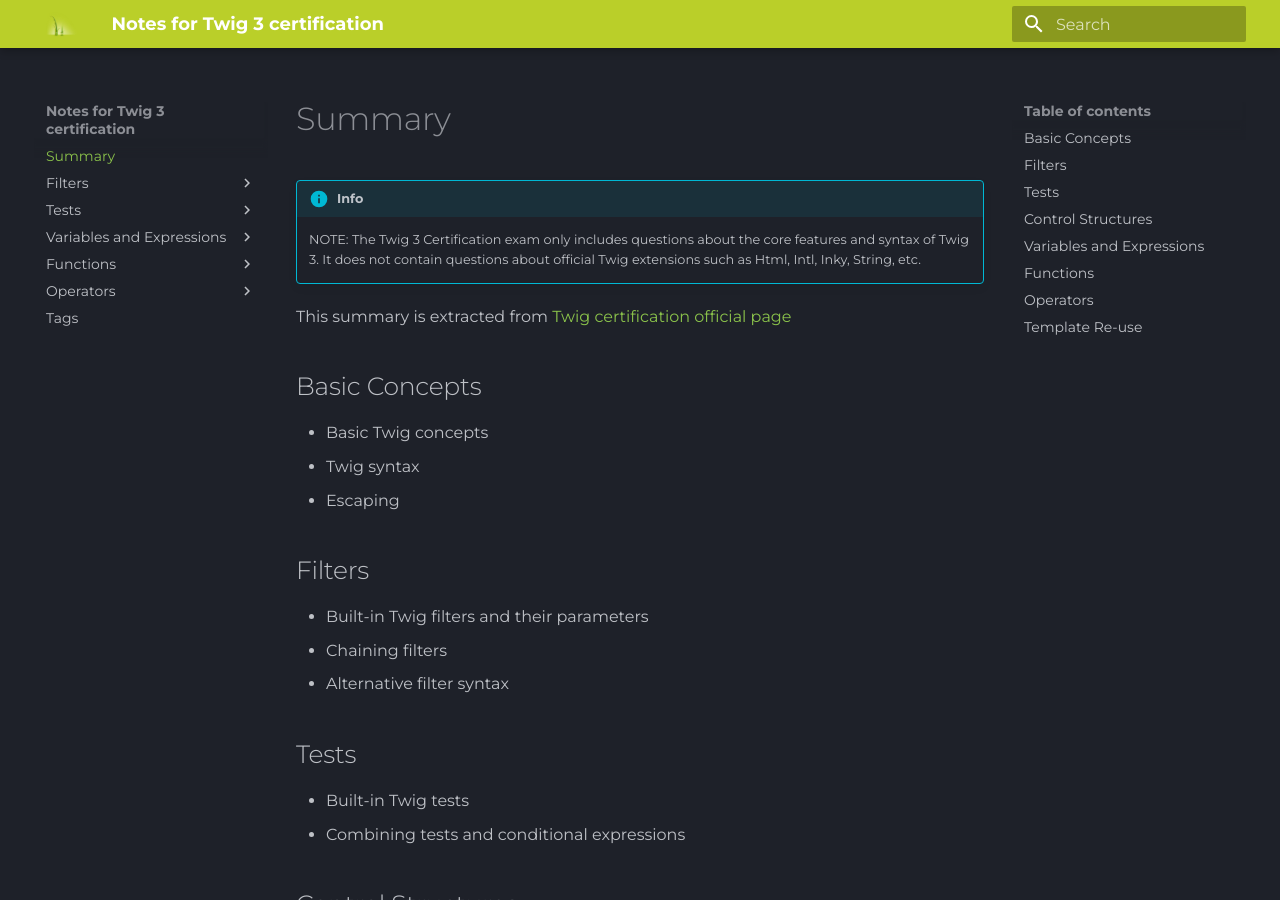
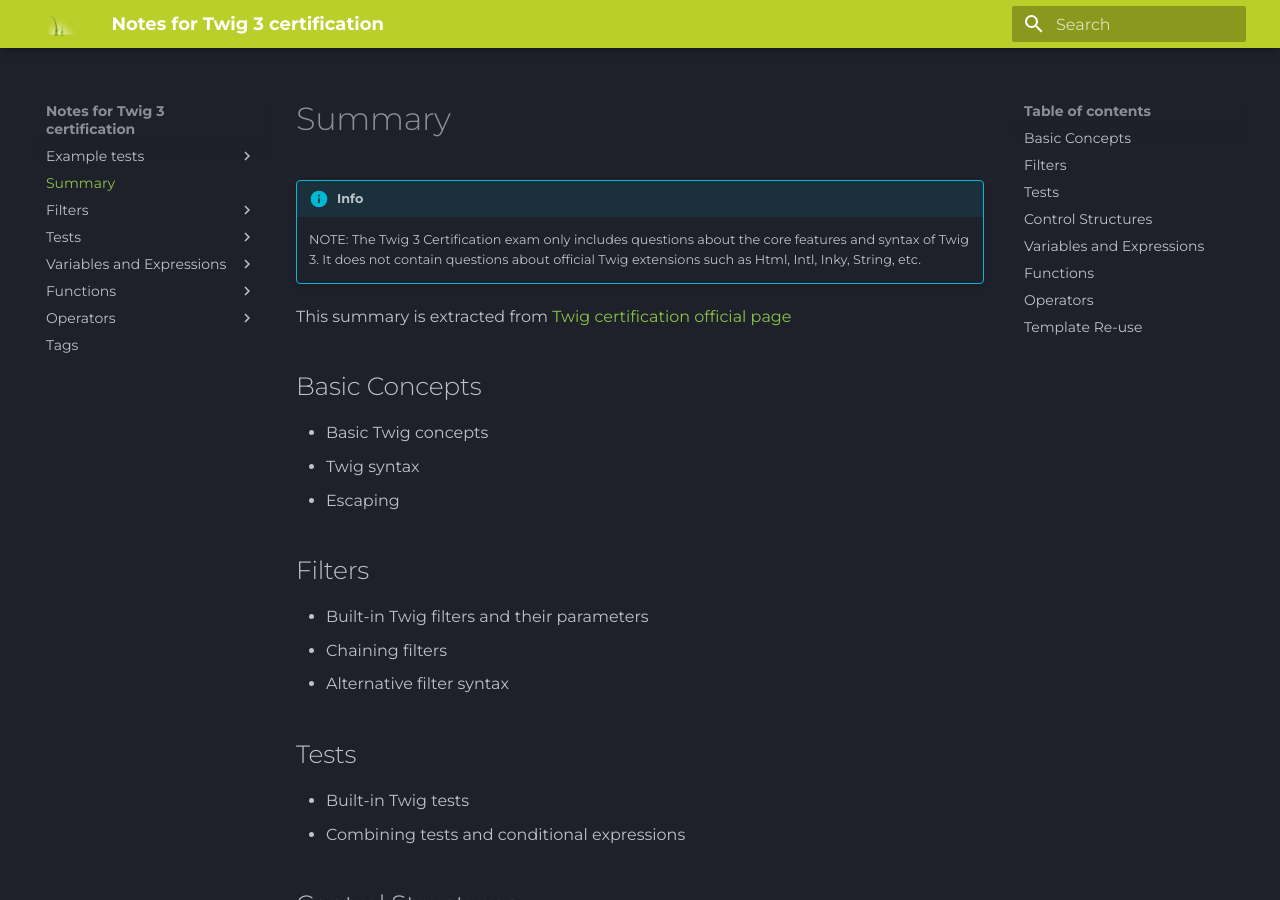
Before and after one commit to todomagichere/twig-3-certification, an MkDocs documentation site: the page built from docs/index.md, in a window 1280 px wide and 900 px high. Built offline with MkDocs 1.6.1 and Material for MkDocs 9.7.7, drawn with Linux system fonts in a browser that asks for light colours.

```diff
--- a/mkdocs.yml
+++ b/mkdocs.yml
@@ -32,6 +32,8 @@
           pygments_lang_class: true
 
 nav:
+    - Example tests:
+          - Test 1: test/test1.md
     - Summary: index.md
 #    - Basic Concepts:
 #        - Basic Twig concepts: index.md
```
Also changed, not shown: 1 other file.
